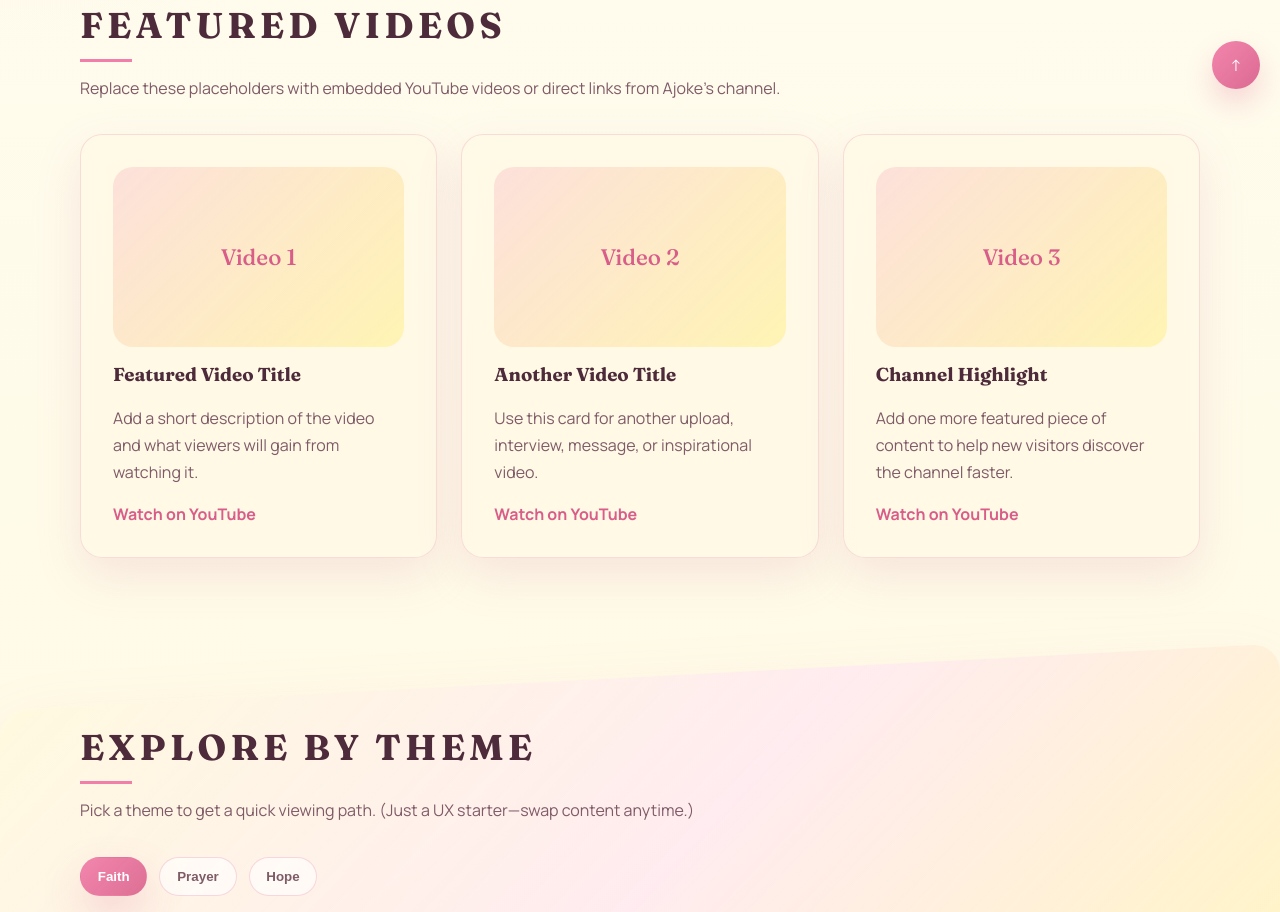
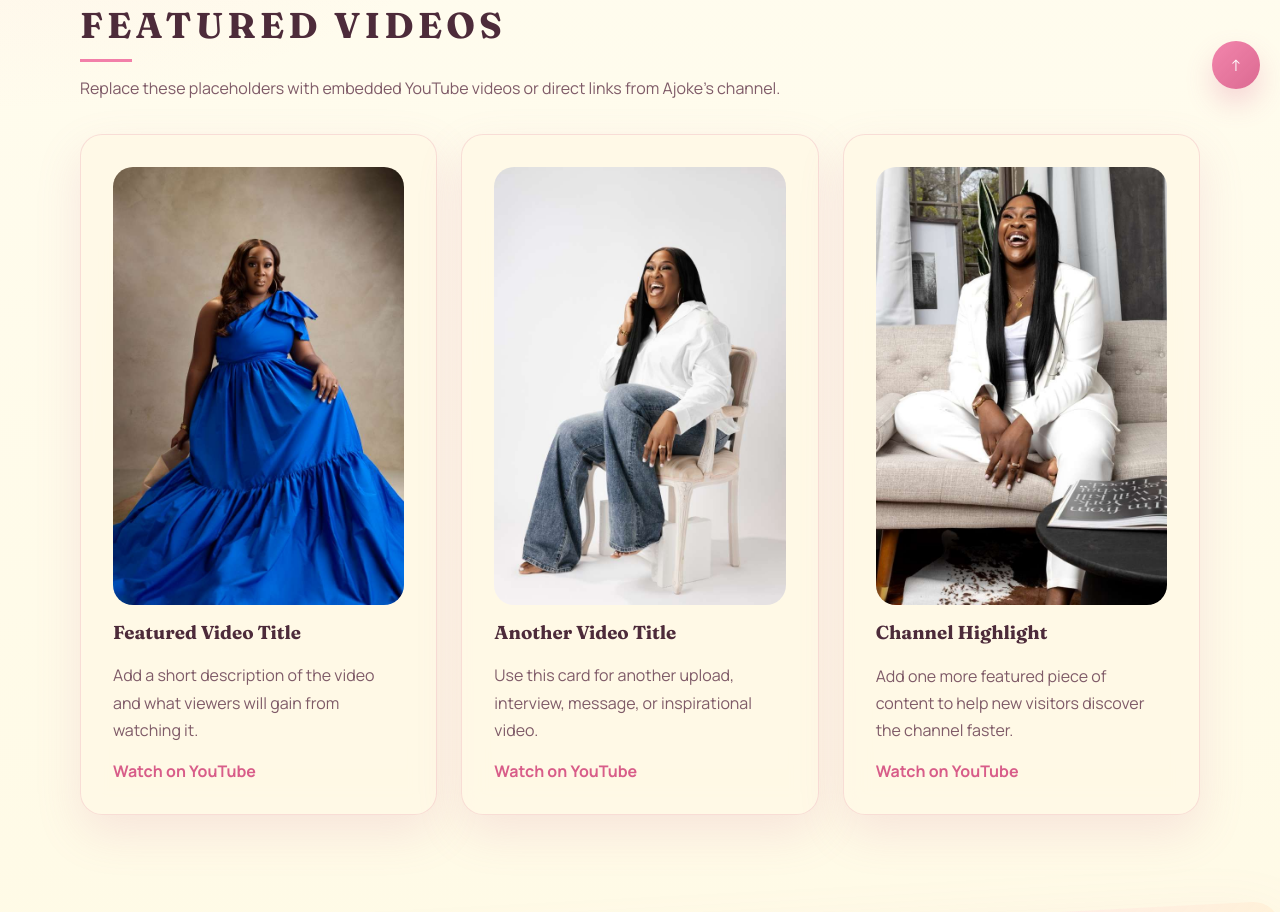
Before and after one commit to Stanley-mystery/ajokes-corner, a plain HTML site: page ajokes-corner.html in a window 1280 px wide. Shown: the part 691-1603 px from the top of the page. Drawn offline with Linux system fonts and the light colour scheme.

Commit message:
add thumbnail

```diff
--- a/ajokes-corner.html
+++ b/ajokes-corner.html
@@ -97,7 +97,14 @@
 
           <div class="video-grid">
             <article class="video-card reveal">
-              <div class="video-thumb">Video 1</div>
+              <div class="video-thumb">
+                <img
+                  src="Assets/WhatsApp%20Image%202026-03-21%20at%2017.26.50.jpeg"
+                  alt="Tomilade Adebari speaking with warmth"
+                  loading="lazy"
+                  decoding="async"
+                />
+              </div>
               <h3>Featured Video Title</h3>
               <p>
                 Add a short description of the video and what viewers will gain
@@ -112,7 +119,14 @@
             </article>
 
             <article class="video-card reveal">
-              <div class="video-thumb">Video 2</div>
+              <div class="video-thumb">
+                <img
+                  src="Assets/WhatsApp%20Image%202026-03-21%20at%2017.26.53.jpeg"
+                  alt="Tomilade Adebari smiling in a calm setting"
+                  loading="lazy"
+                  decoding="async"
+                />
+              </div>
               <h3>Another Video Title</h3>
               <p>
                 Use this card for another upload, interview, message, or
@@ -127,7 +141,14 @@
             </article>
 
             <article class="video-card reveal">
-              <div class="video-thumb">Video 3</div>
+              <div class="video-thumb">
+                <img
+                  src="Assets/WhatsApp%20Image%202026-03-21%20at%2017.28.36%20(3).jpeg"
+                  alt="Tomilade Adebari seated with a bright smile"
+                  loading="lazy"
+                  decoding="async"
+                />
+              </div>
               <h3>Channel Highlight</h3>
               <p>
                 Add one more featured piece of content to help new visitors
--- a/styles.css
+++ b/styles.css
@@ -753,6 +753,7 @@ li {
   place-items: center;
   margin-bottom: 1rem;
   border-radius: 20px;
+  overflow: hidden;
   background: linear-gradient(
     135deg,
     rgba(242, 127, 169, 0.2),
@@ -761,6 +762,13 @@ li {
   font-family: "Fraunces", serif;
   font-size: 1.4rem;
   color: var(--accent-dark);
+}
+
+.video-thumb img {
+  width: 100%;
+  height: 100%;
+  object-fit: cover;
+  display: block;
 }
 
 .video-card a {
```
